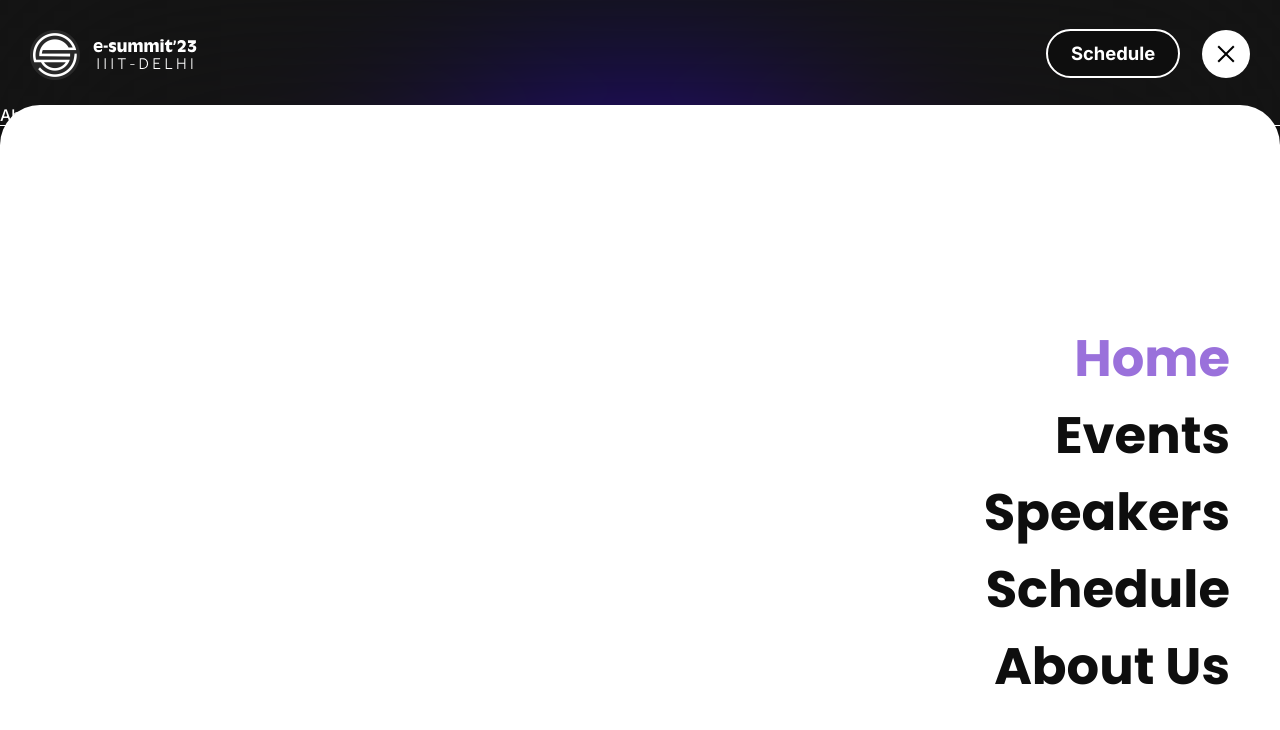
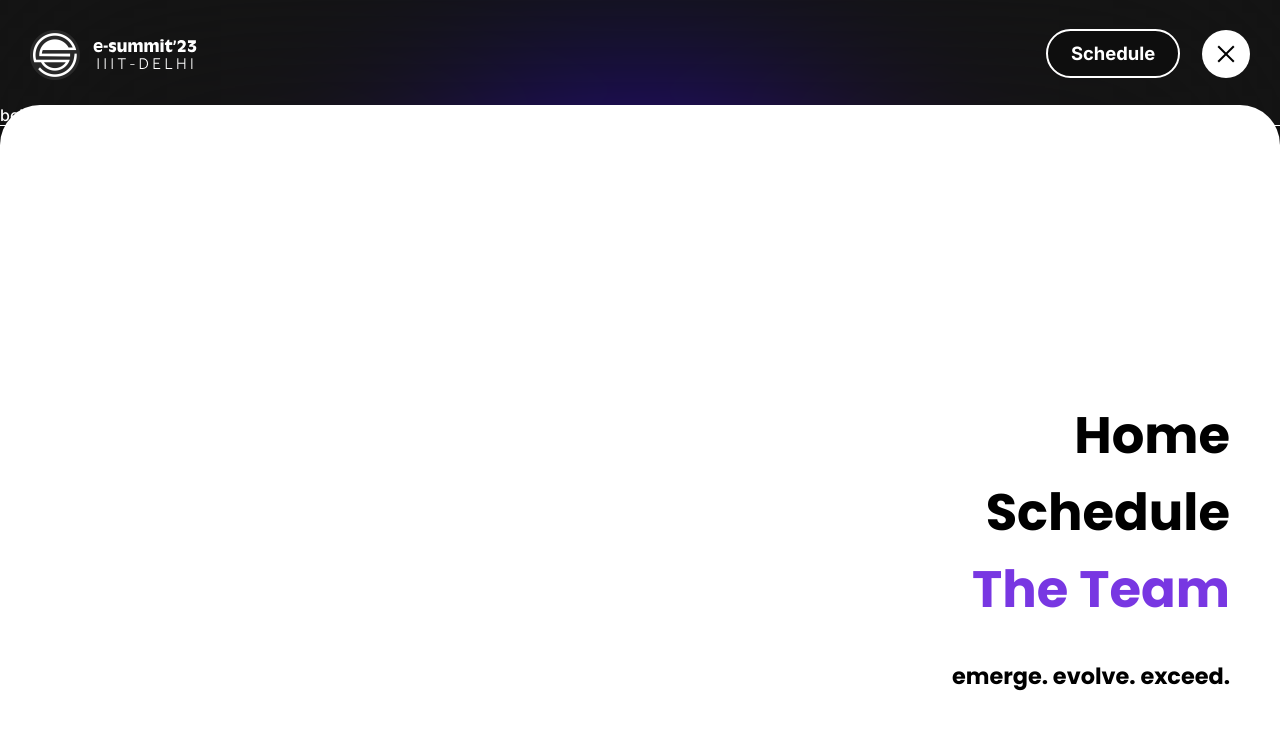
Before and after one commit to SarthakS09/techstars, a React (Create React App) app: page /about in a window 1280 px wide. Both pictures are taken after a click on the button 1226 px from the left and 54 px from the top of the page. Shown: the top 730 px of the page. Built offline with nearby package versions, Linux system fonts and the light colour scheme.

Commit message:
added reactive navlinks

```diff
--- a/src/App.css
+++ b/src/App.css
@@ -5,6 +5,7 @@ body {
 
 a {
     color: white;
+    cursor: url('./Assets/money-custom-cursor.png'), auto;
 }
 
 .hidden {
--- a/src/Components/Navbar.jsx
+++ b/src/Components/Navbar.jsx
@@ -1,5 +1,5 @@
 import React from 'react'
-import { Link } from 'react-router-dom';
+import { Link, NavLink } from 'react-router-dom';
 import { useState, useEffect } from "react";
 import navLogo from '../Assets/logo-white.png';
 import esmtLogo from '../Assets/esmt.svg'
@@ -49,34 +49,39 @@ export default function Navbar() {
 
       <nav className={(sidebar ? 'nav-bar active animate__animated animate__slideInUp animate__faster' : (x==0 ? 'hidden' : 'nav-bar animate__animated animate__slideOutDown animate__faster'))}>
         <ul className='nav-menu-items'>
-          <li className='active'>
-            <Link to='/' onClick={showSidebar}>
+          <li>
+            <NavLink to='/' onClick={showSidebar}>
               <span>Home</span>
-            </Link>
+            </NavLink>
+          </li>
+
+          {/* <li>
+            <NavLink to='/events' onClick={showSidebar}>
+              <span>Events</span>
+            </NavLink>
+          </li> */}
+
+          {/* <li>
+            <NavLink to='/speakers' onClick={showSidebar}>
+              <span>Speakers</span>
+            </NavLink>
+          </li> */}
+
+          <li>
+            <NavLink to='/schedule' onClick={showSidebar}>
+              <span>Schedule</span>
+            </NavLink>
           </li>
 
           <li>
-            <Link to='/events' onClick={showSidebar}>
-              <span>Events</span>
-            </Link>
+            <NavLink to='/about' onClick={showSidebar}>
+              <span>The Team</span>
+            </NavLink>
           </li>
 
           <li>
-            <Link to='/speakers' onClick={showSidebar}>
-              <span>Speakers</span>
-            </Link>
-          </li>
-
-          <li>
-            <Link to='/schedule' onClick={showSidebar}>
-              <span>Schedule</span>
-            </Link>
-          </li>
-
-          <li>
-            <Link to='/about' onClick={showSidebar}>
-              <span>About Us</span>
-            </Link>
+            {/* <span className="nav-attr">IIIT Delhi's Esummit'23.</span> */}
+            <span className="nav-attr">emerge. evolve. exceed.</span>
           </li>
         </ul>
       </nav>
--- a/src/Pages/About.jsx
+++ b/src/Pages/About.jsx
@@ -1,7 +1,10 @@
 import React from 'react'
+import '../Styles/About.css'
 
 export default function About() {
   return (
-    <div>About</div>
+    <div className="about-header">
+      behind every successful man event, there is an incredible women organising team.
+    </div>
   )
 }
--- a/src/Styles/Navbar.css
+++ b/src/Styles/Navbar.css
@@ -20,12 +20,27 @@ nav ul li {
     z-index: 3;
 }
 
-li span {
-    color: #0E0E0E;
+li a {
+    color: black;
+    text-decoration: none;
+    transition: 0.2s;
 }
 
-li.active span {
-    color: #9A71DB;
+li a:hover {
+    color: rgb(93, 93, 93);
+}
+
+li a.active {
+    color: #7837e2;
+}
+
+li a.active:hover {
+    color: #905ee1;
+}
+
+.nav-attr {
+    color: black;
+    font-size: 1.4rem;
 }
 
 .nav {
@@ -82,7 +97,6 @@ li.active span {
     border-radius: 50px;
     color: #fff;
     background: #0E0E0E;
-    cursor: pointer;
     position: relative;
     z-index: 0;
     text-align: center;
```
Also changed, not shown: src/Styles/About.css (added).
